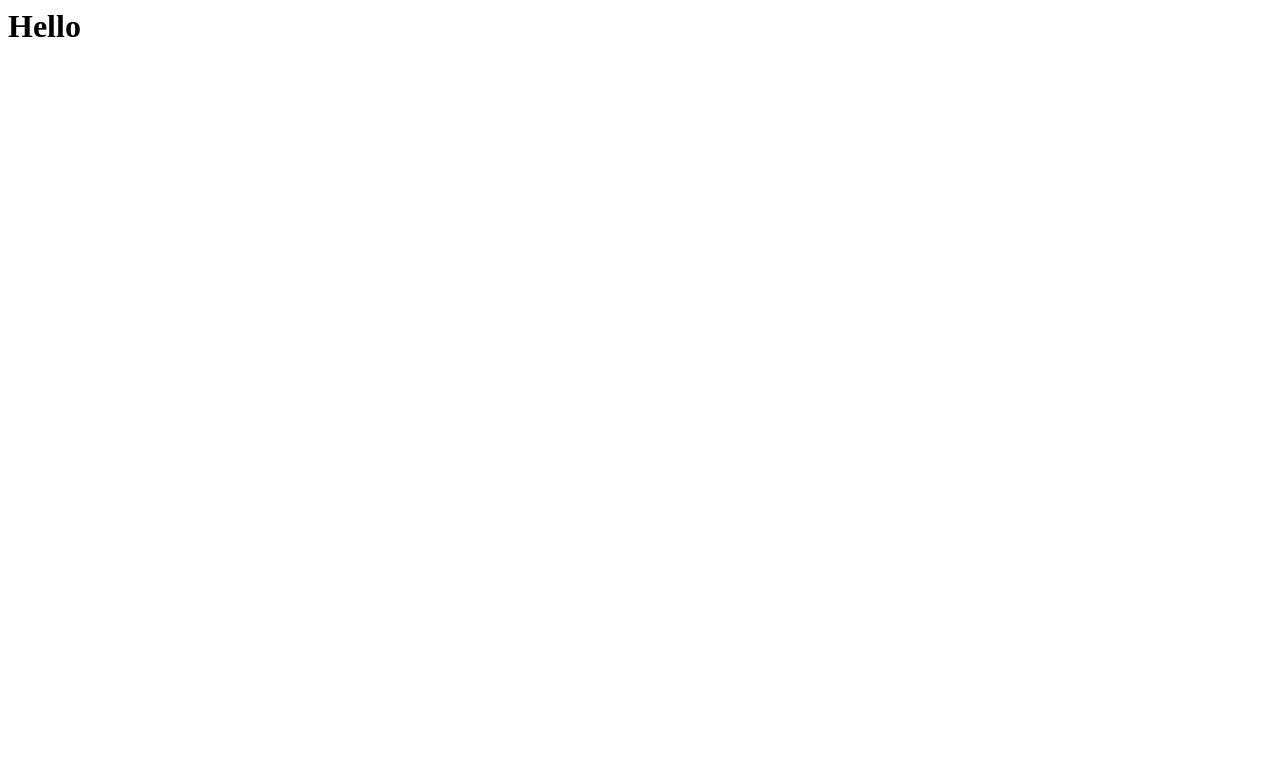
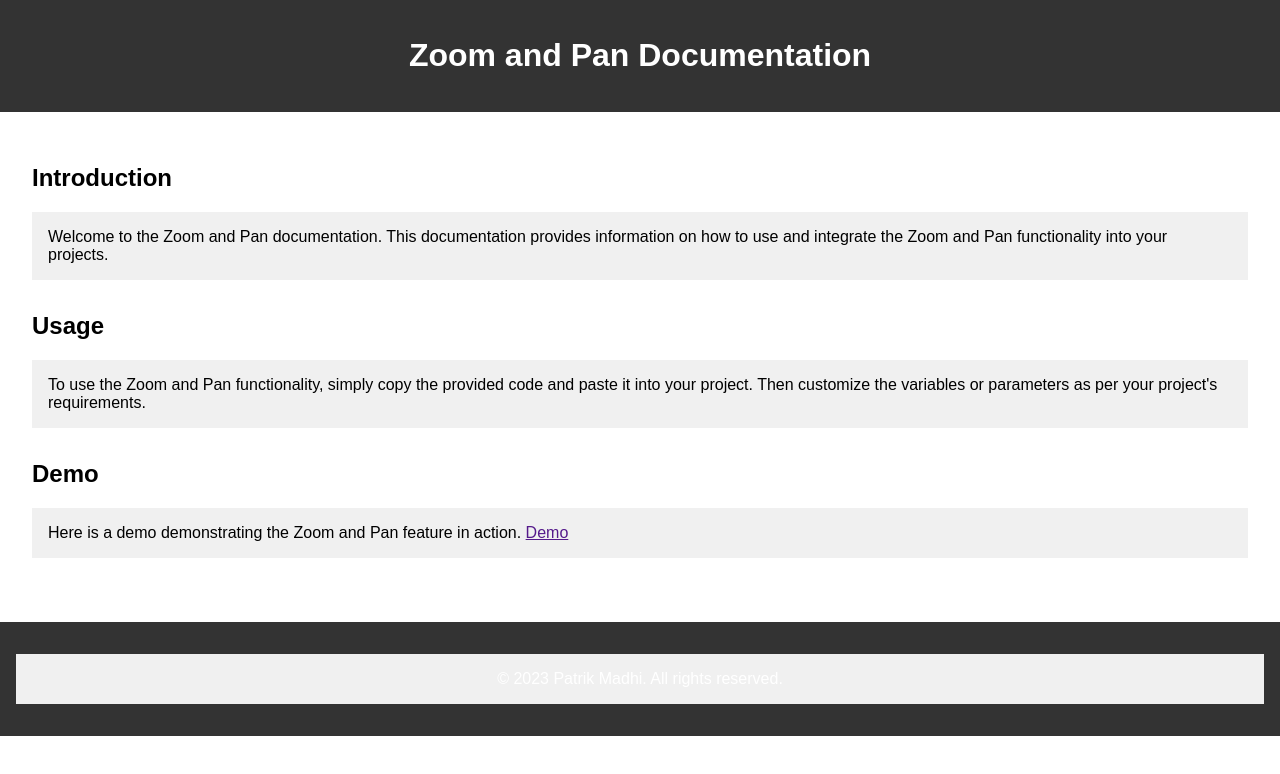
Before and after one commit to pmad01/image-zoom-by-transform, a plain HTML site: page index.html in a window 1280 px wide. Drawn offline with Linux system fonts and the light colour scheme.

Commit message:
Update index.html for image-zoom-by-transform Github Pages

```diff
--- a/index.html
+++ b/index.html
@@ -1 +1,78 @@
-<h1>Hello</h1>
+<!DOCTYPE html>
+<html lang="en">
+<head>
+  <meta charset="UTF-8">
+  <meta name="viewport" content="width=device-width, initial-scale=1.0">
+  <title>Zoom and Pan Documentation</title>
+  <style>
+    body, html {
+      margin: 0;
+      padding: 0;
+      font-family: Arial, sans-serif;
+    }
+
+    header {
+      background-color: #333;
+      color: #fff;
+      text-align: center;
+      padding: 1rem;
+    }
+
+    main {
+      padding: 2rem;
+    }
+
+    section {
+      margin-bottom: 2rem;
+    }
+
+    p {
+      display: block;
+      background-color: #f0f0f0;
+      padding: 1rem;
+      overflow-x: auto;
+    }
+
+    footer {
+      background-color: #333;
+      color: #fff;
+      text-align: center;
+      padding: 1rem;
+    }
+    </style>
+</head>
+<body>
+  <header>
+    <h1>Zoom and Pan Documentation</h1>
+  </header>
+
+  <main>
+    <section>
+      <h2>Introduction</h2>
+      <p>
+        Welcome to the Zoom and Pan documentation. This documentation provides
+        information on how to use and integrate the Zoom and Pan functionality into your projects.
+      </p>
+    </section>
+
+    <section>
+      <h2>Usage</h2>
+      <p>
+        To use the Zoom and Pan functionality, simply copy the provided code and paste it into your project. Then customize the variables or parameters as per your project's requirements.
+      </p>
+    </section>
+
+    <section>
+      <h2>Demo</h2>
+      <p>
+        Here is a demo demonstrating the Zoom and Pan feature in action.
+        <a href="">Demo</a>
+      </p>
+    </section>
+  </main>
+
+  <footer>
+    <p>© 2023 Patrik Madhi. All rights reserved.</p>
+  </footer>
+</body>
+</html>
```
